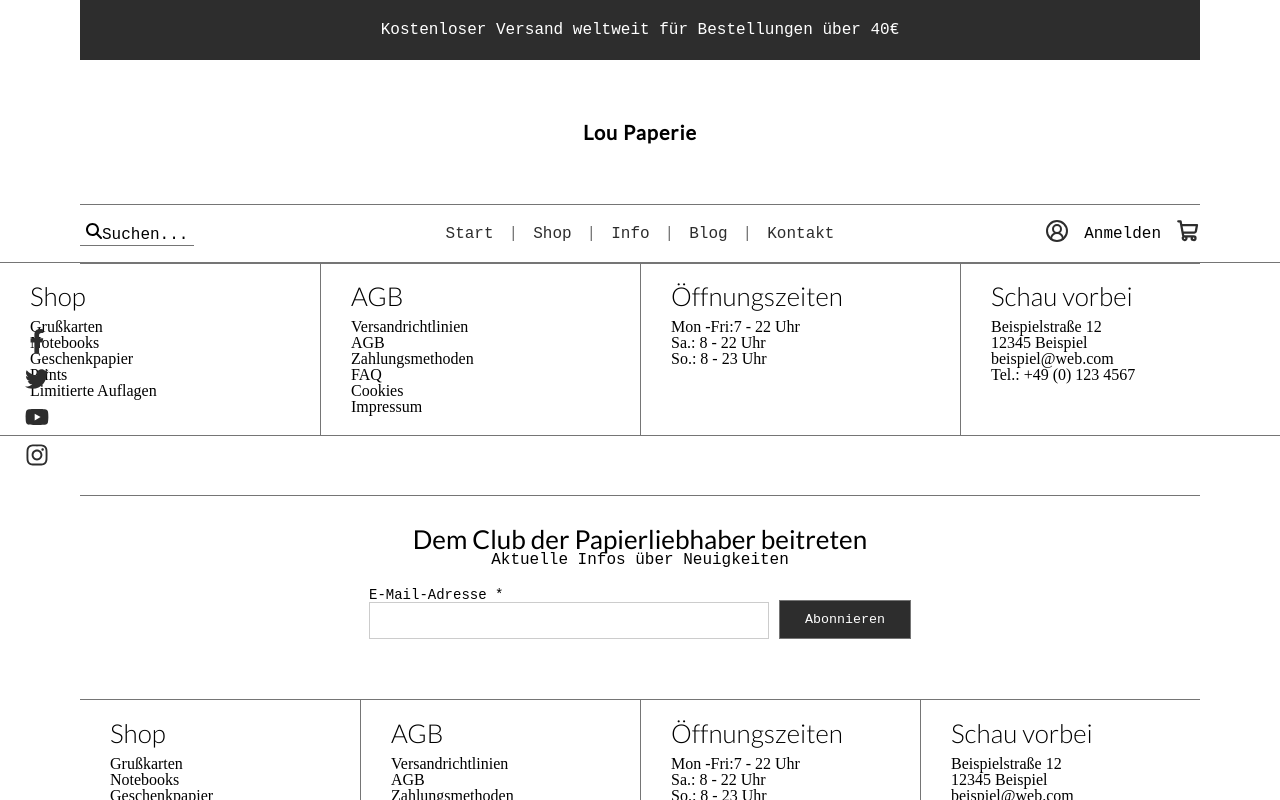
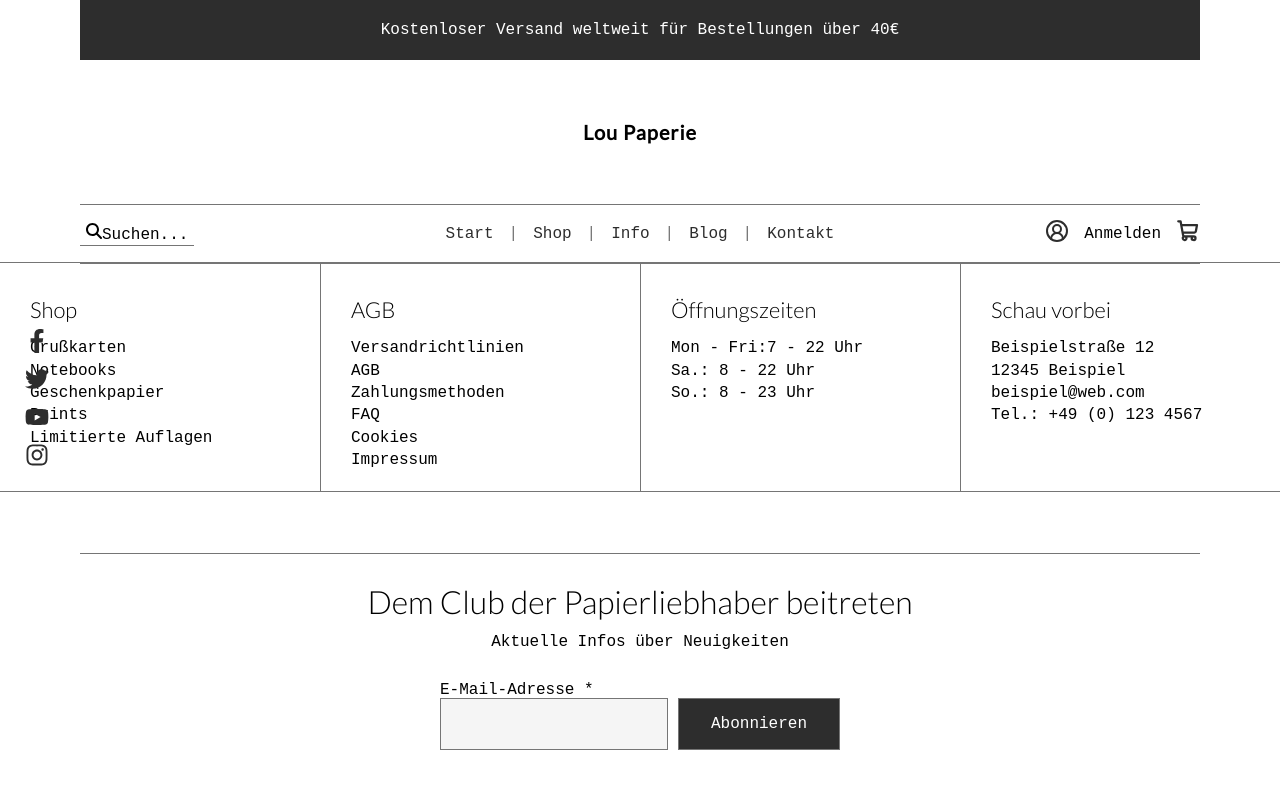
Before and after one commit to Inessa-Igumensev/Fakestore_Webstore, a React (Vite) app: page /contact in a window 1280 px wide. Shown: the top 800 px of the page. Built offline with nearby package versions, Linux system fonts and the light colour scheme.

Commit message:
corrected contact

```diff
--- a/src/Components/Contact.css
+++ b/src/Components/Contact.css
@@ -3,27 +3,27 @@
 /* Contact Styling */
 .contact {
   display: grid;
-  grid-template-columns: repeat(4,1fr);
+  grid-template-columns: repeat(4, 1fr);
   border-top: 1px solid var(--borderColor);
   border-bottom: 1px solid var(--borderColor);
 
   h5 {
-  font-family: var(--ff-heading);
-  font-size: 26px;
+    font-family: var(--ff-heading);
+    font-size: var(--fs-card-title);
     font-weight: 300;
-    margin-bottom: 10px;
-}
+    margin-block-start: var(--space-md);
+    margin-block-end: var(--space-md);
+  }
 
-div{
-   padding: 20px 30px;
-}
+  div {
+    padding: 20px 30px;
+  }
 
-.contact p {
-  font-family: var(--ff-heading);
-  font-size: 16px;
-  line-height: 1.6em;
-}
-
+  p {
+    font-family: var(--ff-body);
+    font-size: var(--fs-body);
+    padding-block:0.2rem;
+  }
 }
 
 .contact > div:not(:first-child) {
@@ -34,5 +34,5 @@ div{
   text-align: center;
   padding: 20px;
   font-family: var(--ff-body);
-  font-size: 12px;
+  font-size: var(--fs-body);
 }
--- a/src/Components/Contact.tsx
+++ b/src/Components/Contact.tsx
@@ -19,7 +19,7 @@ export function Contact() {
     </div>
     <div className="open">
       <h5>Öffnungszeiten</h5>
-      <p>Mon -Fri:7 - 22 Uhr</p>
+      <p>Mon - Fri:7 - 22 Uhr</p>
       <p>Sa.: 8 - 22 Uhr</p>
       <p>So.: 8 - 23 Uhr</p>
     </div>
--- a/src/Components/Subscribe.css
+++ b/src/Components/Subscribe.css
@@ -4,13 +4,14 @@
 .subscribe-content {
   text-align: center;
   border-top: 1px solid var(--borderColor);
-  margin-block: 30px;
-  padding-block: 30px;
+  margin-block: var(--space-lg);
+  padding-block: var(--space-lg);
 
   h3 {
     font-family: var(--ff-heading);
-    font-size: 26px;
-    font-weight: 400;
+    font-size: var(--fs-subheading);
+    font-weight: 300;
+    margin-block-end: var(--space-md);
   }
 
   p {
@@ -22,20 +23,33 @@
   display: flex;
   justify-content: center;
   align-items: flex-end;
-  gap:10px;
-  margin-top: 20px;
+  gap: 10px;
+  margin-block-start: var(--space-md);
 
   button {
-    background-color: var(--secondaryBackground);
-    color: white;
-    border: 1px solid var(--borderColor);
-    font-family: var(--ff-body);
-    cursor: pointer;
-    transition: opacity 0.2s;
-    padding: 11px 25px;
+   font-family: var(--ff-body);
+  color: #ffffff;
+  cursor: pointer;
+  font-size: var(--fs-body);
+  background-color: var(--f-color);
+  padding-block: var(--space-md);
+  padding-inline: var(--space-lg);
+  border: 1px solid var(--borderColor);
+  margin-block-start: var(--space-md);
+  transition-duration: 0.4s;
+  flex-shrink: 0;
+
+  &:hover {
+    background-color: #ffffff;
+    color: var(--f-color);
   }
 
-  button:hover{
+  &:active {
+    transform: scale(0.98);
+  }
+  }
+
+  button:hover {
     background-color: var(--background);
     color: var(--secondaryBackground);
     opacity: 0.8;
@@ -47,15 +61,23 @@
   flex-direction: column;
   text-align: left;
 
-  label{
+  label {
     font-family: var(--ff-body);
-  font-size: 14px;
+    font-size: var(--fs-body);
+     margin-block-start: var(--space-md);
   }
 
-  input{
-      width: 400px;
-  padding: 10px;
-  border: 1px solid #ccc;
-  outline: none;
+  input {
+    width: 100%;
+    outline: none;
+    padding-block: var(--space-md);
+    padding-inline: var(--space-sm);
+    background-color: #f5f5f5;
+    border: 1px solid var(--borderColor);
+    font-size: var(--ff-body);
+    font-family: var(--ff-body);
+    cursor: pointer;
+    box-sizing: border-box;
+
   }
 }
```
